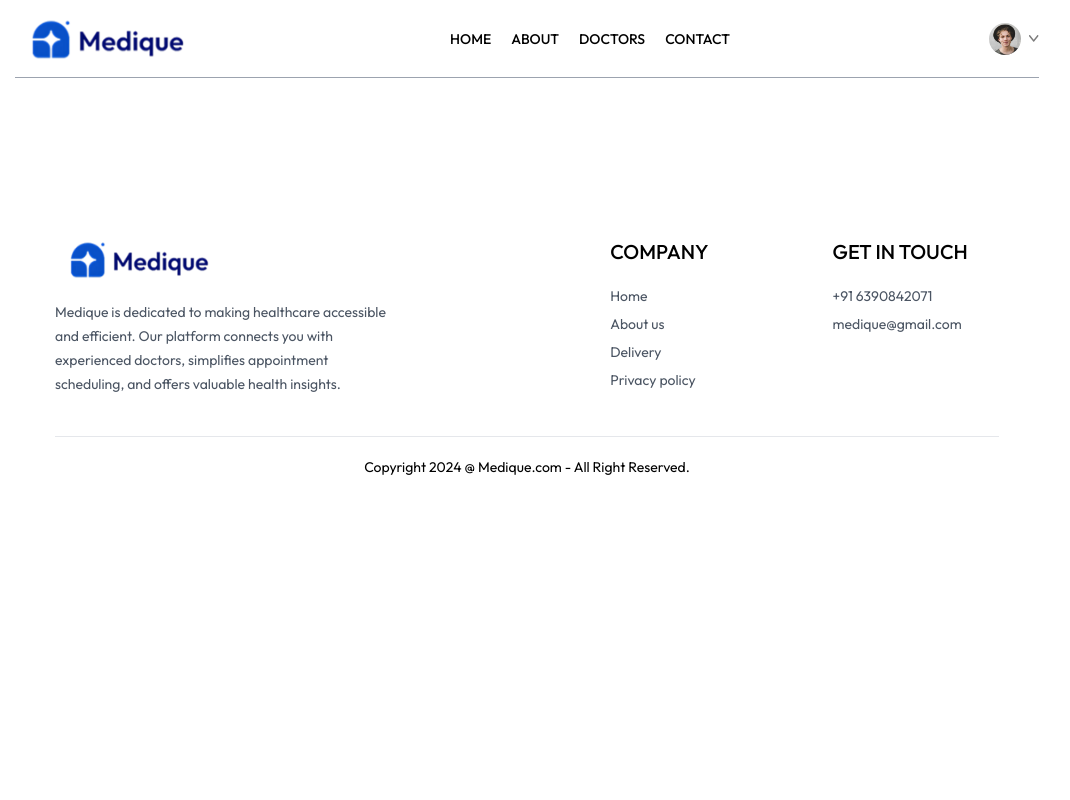
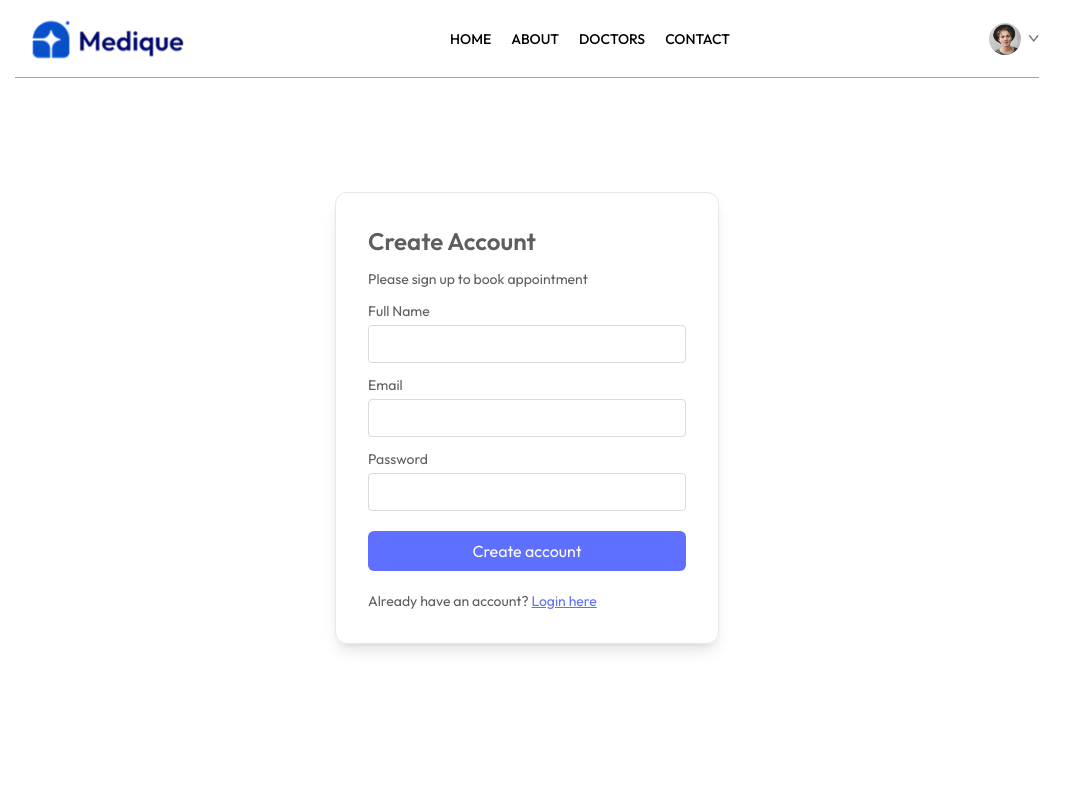
Before and after one commit to xtanislost/Medique---Hospital-Appointment-Management-and-Healthcare-Assistance, a React (Vite) app: page /login in a window 1280 px wide. Shown: the top 800 px of the page, without its empty margins (113-1183 px from the left). Built offline with nearby package versions, Linux system fonts and the light colour scheme.

Commit message:
login page

```diff
--- a/src/pages/Contact.jsx
+++ b/src/pages/Contact.jsx
@@ -1,11 +1,29 @@
 import React from 'react'
 
-const Contacts = () => {
+import { assets } from '../assets/assets'
+
+const Contact = () => {
   return (
     <div>
+
+      <div className='text-center text-2xl pt-10 text-[#707070]'>
+        <p>CONTACT <span className='text-gray-700 font-semibold'>US</span></p>
+      </div>
+
+      <div className='my-10 flex flex-col justify-center md:flex-row gap-10 mb-28 text-sm'>
+        <img className='w-full md:max-w-[360px]' src={assets.contact_image} alt="" />
+        <div className='flex flex-col justify-center items-start gap-6'>
+          <p className=' font-semibold text-lg text-gray-600'>OUR OFFICE</p>
+          <p className=' text-gray-500'>54709 Willms Station <br /> Suite 350, Washington, USA</p>
+          <p className=' text-gray-500'>Tel: (415) 555-0132 <br /> Email: medique@gmail.com</p>
+          <p className=' font-semibold text-lg text-gray-600'>CAREERS AT MEDIQUE</p>
+          <p className=' text-gray-500'>Learn more about our teams and job openings.</p>
+          <button className='border border-black px-8 py-4 text-sm hover:bg-black hover:text-white transition-all duration-500'>Explore Jobs</button>
+        </div>
+      </div>
 
     </div>
   )
 }
 
-export default Contacts
+export default Contact
--- a/src/pages/Login.jsx
+++ b/src/pages/Login.jsx
@@ -1,10 +1,82 @@
-import React from 'react'
+import React, { useContext, useEffect, useState } from 'react'
+import { AppContext } from '../context/AppContext'
+import axios from 'axios'
+import { toast } from 'react-toastify'
+import { useNavigate } from 'react-router-dom'
 
 const Login = () => {
+
+  const [state, setState] = useState('Sign Up')
+
+  const [name, setName] = useState('')
+  const [email, setEmail] = useState('')
+  const [password, setPassword] = useState('')
+
+  const navigate = useNavigate()
+  const { backendUrl, token, setToken } = useContext(AppContext)
+
+  const onSubmitHandler = async (event) => {
+    event.preventDefault();
+
+    if (state === 'Sign Up') {
+
+      const { data } = await axios.post(backendUrl + '/api/user/register', { name, email, password })
+
+      if (data.success) {
+        localStorage.setItem('token', data.token)
+        setToken(data.token)
+      } else {
+        toast.error(data.message)
+      }
+
+    } else {
+
+      const { data } = await axios.post(backendUrl + '/api/user/login', { email, password })
+
+      if (data.success) {
+        localStorage.setItem('token', data.token)
+        setToken(data.token)
+      } else {
+        toast.error(data.message)
+      }
+
+    }
+
+  }
+
+  useEffect(() => {
+    if (token) {
+      navigate('/')
+    }
+  }, [token])
+
   return (
-    <div>
-
-    </div>
+    <form onSubmit={onSubmitHandler} className='min-h-[80vh] flex items-center'>
+      <div className='flex flex-col gap-3 m-auto items-start p-8 min-w-[340px] sm:min-w-96 border rounded-xl text-[#5E5E5E] text-sm shadow-lg'>
+        <p className='text-2xl font-semibold'>{state === 'Sign Up' ? 'Create Account' : 'Login'}</p>
+        <p>Please {state === 'Sign Up' ? 'sign up' : 'log in'} to book appointment</p>
+        {state === 'Sign Up'
+          ? <div className='w-full '>
+            <p>Full Name</p>
+            <input onChange={(e) => setName(e.target.value)} value={name} className='border border-[#DADADA] rounded w-full p-2 mt-1' type="text" required />
+          </div>
+          : null
+        }
+        <div className='w-full '>
+          <p>Email</p>
+          <input onChange={(e) => setEmail(e.target.value)} value={email} className='border border-[#DADADA] rounded w-full p-2 mt-1' type="email" required />
+        </div>
+        <div className='w-full '>
+          <p>Password</p>
+          <input onChange={(e) => setPassword(e.target.value)} value={password} className='border border-[#DADADA] rounded w-full p-2 mt-1' type="password" required />
+        </div>
+        <button className='bg-primary text-white w-full py-2 my-2 rounded-md text-base'>{state === 'Sign Up' ? 'Create account' : 'Login'}</button>
+        {state === 'Sign Up'
+          ? <p>Already have an account? <span onClick={() => setState('Login')} className='text-primary underline cursor-pointer'>Login here</span></p>
+          : <p>Create an new account? <span onClick={() => setState('Sign Up')} className='text-primary underline cursor-pointer'>Click here</span></p>
+        }
+      </div>
+    </form>
   )
 }
 
```
